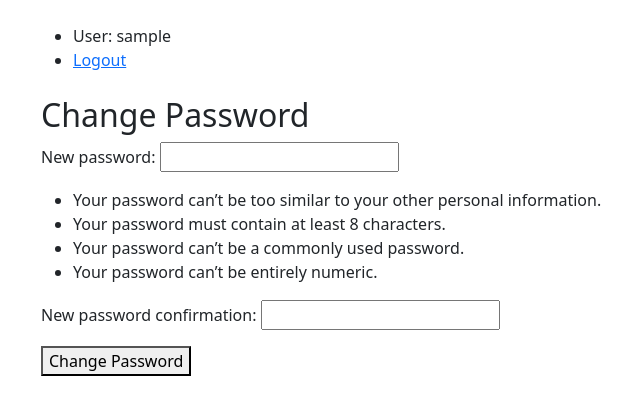
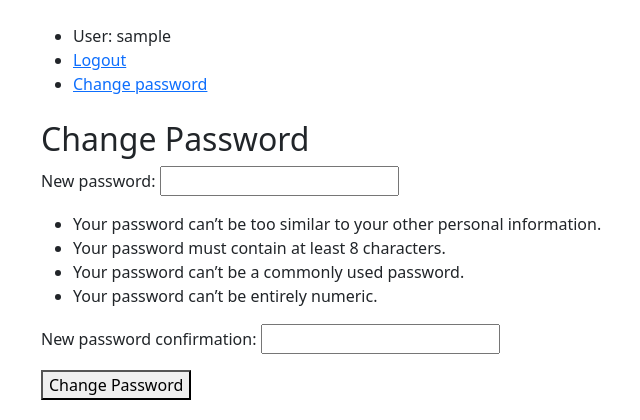
Before and after one commit to Jeannnne/pton1_jennifer_ter, a Django app: page /users/password_change in a window 1280 px wide. Shown: the top 420 px of the page, without its empty margins (53-693 px from the left). Run offline with Django 4.2, Linux system fonts and the light colour scheme; the visitor is signed in with stand-in values (Sample User, id 1); some libraries are stand-ins or nearby versions.

Commit message:
Add a link to change the password

```diff
--- a/templates/base.html
+++ b/templates/base.html
@@ -13,6 +13,7 @@
         {% if user.is_authenticated %}
             <li>User: {{ user.get_username }}</li>
             <li><a href="{% url 'logout' %}?next={{ request.path }}">Logout</a></li>
+            <li><a href="{% url 'password_change' %}?next={{ request.path }}">Change password</a></li>
         {% else %}
             <li><a href="{% url 'login' %}?next={{ request.path }}">Login</a></li>
         {% endif %}
```
